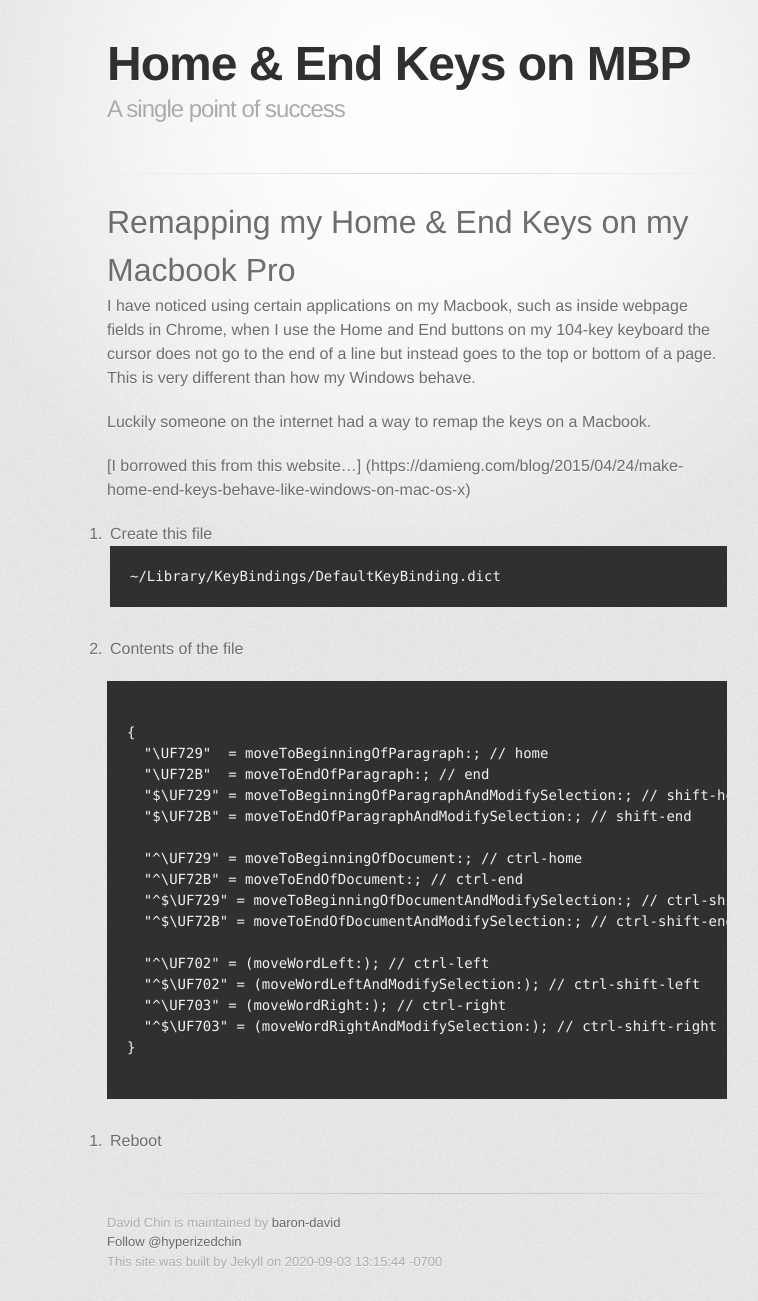
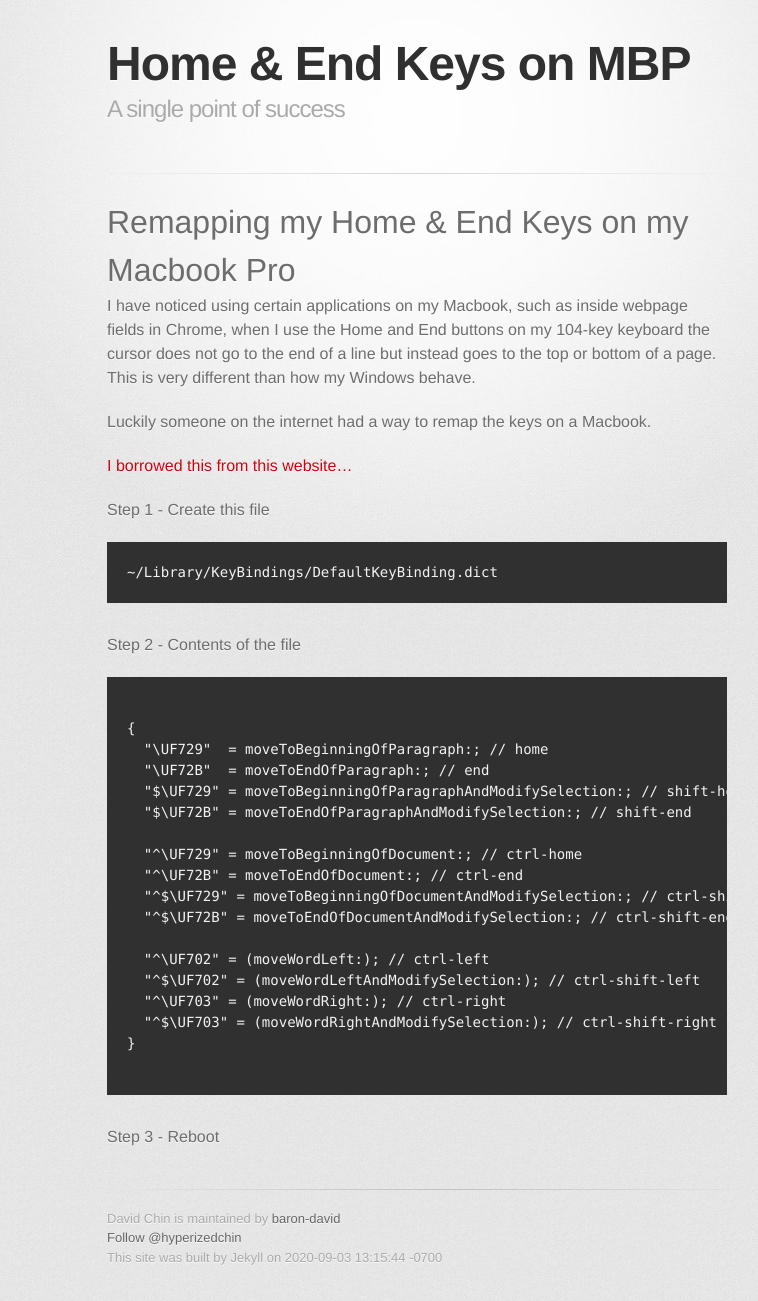
Before and after one commit to baron-david/dchin.me_jekyll, a Jekyll site: the page built from _posts/2020-09-02-RemapHomeEndonMac.md, in a window 1280 px wide. Shown: the whole page, without its empty margins (223-981 px from the left). Built offline with Jekyll 4.4.1, drawn with Linux system fonts in a browser that asks for light colours; some web fonts are replaced; comment, search, counter and statistics services are not loaded.

Commit message:
Update 2020-09-02-RemapHomeEndonMac.md

````diff
--- a/_posts/2020-09-02-RemapHomeEndonMac.md
+++ b/_posts/2020-09-02-RemapHomeEndonMac.md
@@ -9,15 +9,14 @@
 
 Luckily someone on the internet had a way to remap the keys on a Macbook.
 
-[I borrowed this from this website...] (https://damieng.com/blog/2015/04/24/make-home-end-keys-behave-like-windows-on-mac-os-x)
+[I borrowed this from this website...](https://damieng.com/blog/2015/04/24/make-home-end-keys-behave-like-windows-on-mac-os-x)
 
-1. Create this file
+Step 1 - Create this file
 ```
 ~/Library/KeyBindings/DefaultKeyBinding.dict
 ```
 
-2. Contents of the file
-
+Step 2 - Contents of the file
 ```
 
 {
@@ -39,4 +38,4 @@
 
 ```
 
-3. Reboot
+Step 3 - Reboot
````
